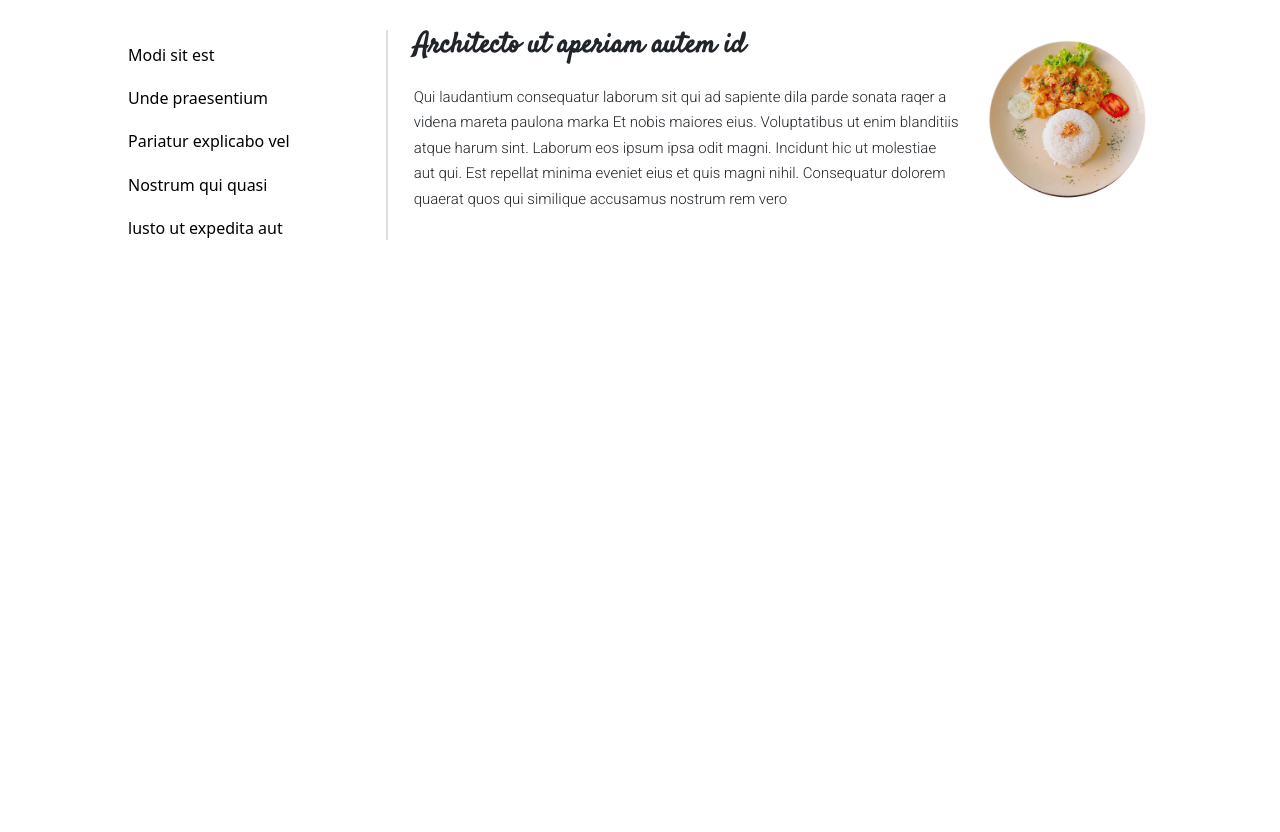
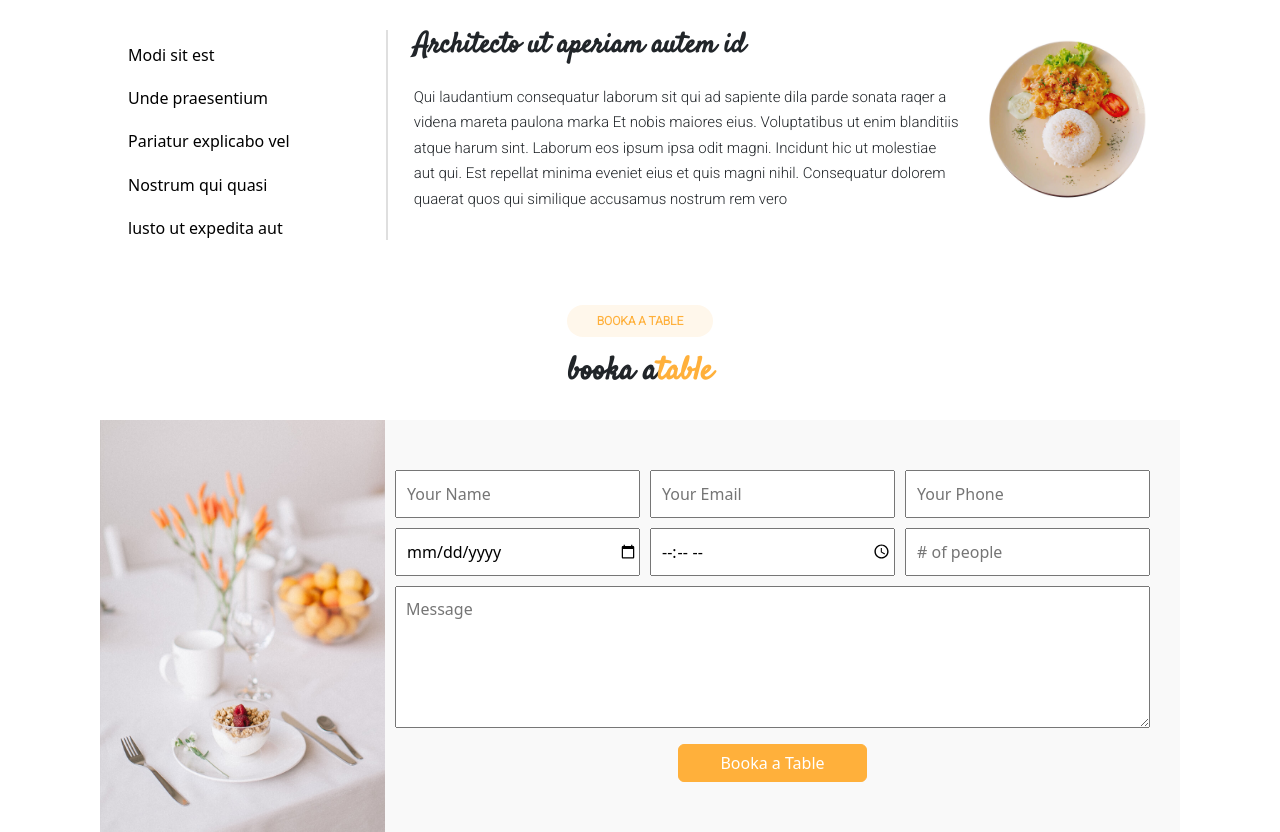
Before and after one commit to Hamza-Abouelwahab/hamza_abouelwahab_Final_Projeft_HTML_CSS, a website: page index.html in a window 1280 px wide. Shown: the part 2718-3550 px from the top of the page. Before the commit the page ends 2983 px from the top, so only its background shows below. Drawn offline with nearby package versions, Linux system fonts and the light colour scheme; a web font is replaced by a local one.

Commit message:
add : add section booka a table

```diff
--- a/index.html
+++ b/index.html
@@ -355,6 +355,33 @@
     <section class="section-events">
 
     </section>
+
+    <!-- ! section booka a table -->
+    <section class="booka-table d-flex flex-column align-items-center ps-10 pe-10 pt-4">
+        <div><p class="badge bg-lightorange text-orange text-uppercase pt-1 pb-1 ps-3 pe-3 rounded-5">booka a table</p></div>
+        <div class="pb-2"><h2>booka a<span class="text-orange">table</span></h2></div>
+        <div class="d-flex gap-1 bg-booka">
+            <div class="left"><img class="w-100 h-100" src="./public/images/reservation.jpg" alt=""></div>
+            <div class="right">
+                <form action="" class="d-flex flex-column gap-1 mt-5 mb-5 me-3">
+                    <div class="d-flex  gap-1">
+                        <input type="text" placeholder="your name" class="text-capitalize ps-1  pt-1 pb-1">
+                        <input type="email" placeholder="your email" class="text-capitalize  ps-1  pt-1 pb-1">
+                        <input type="tel" placeholder="your phone" class="text-capitalize  ps-1  pt-1 pb-1">
+                    </div>
+                    <div class="d-flex gap-1">
+                        <input  type="date" class=" w-100 ps-1  pt-1 pb-1">
+                        <input  type="time" class=" w-100 ps-1  pt-1 pb-1">
+                        <input  type="number" placeholder="# of people" class=" w-100 ps-1  pt-1 pb-1">
+                    </div>
+                    <div class="">
+                        <textarea class="text-capitalize ps-1  pt-1 pb-1 w-100" rows="5px" name="message" placeholder="Message" id=""></textarea>
+                    </div>
+                    <div class="d-flex justify-content-center"><div class="btn btn-orange text-white w-25 text-center" type="submit">Booka a Table</div></div>
+                </form>
+            </div>
+        </div>
+    </section>
     </main>
 
 
--- a/src/sass/_variabeles.scss
+++ b/src/sass/_variabeles.scss
@@ -7,6 +7,7 @@ $orange : #ffb03b;
 $lightorange: #fff7eb;
 $lightdark: #1e160d;
 $box:#7877750d;
+$booka:#f9f9f9;
 
 
     $colors : (
@@ -14,6 +15,7 @@ $box:#7877750d;
         "lightorange" : $lightorange ,
         "lightdark" : $lightdark ,
         "box": $box,
+        "booka": $booka,
     );
 
     $theme-colors : map-merge($theme-colors, $colors);
```
Also changed, not shown: public/css/app.css, 1 other file.
